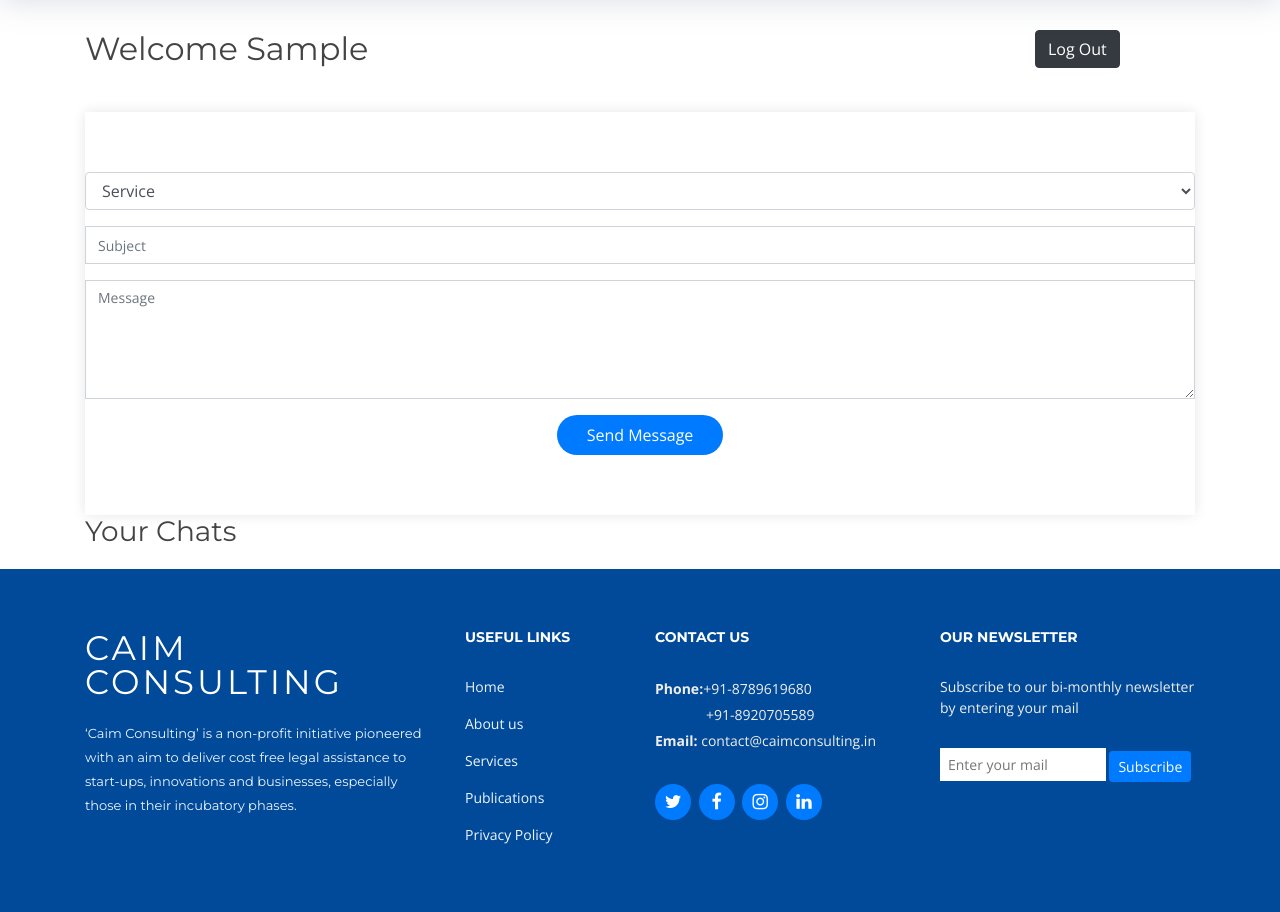
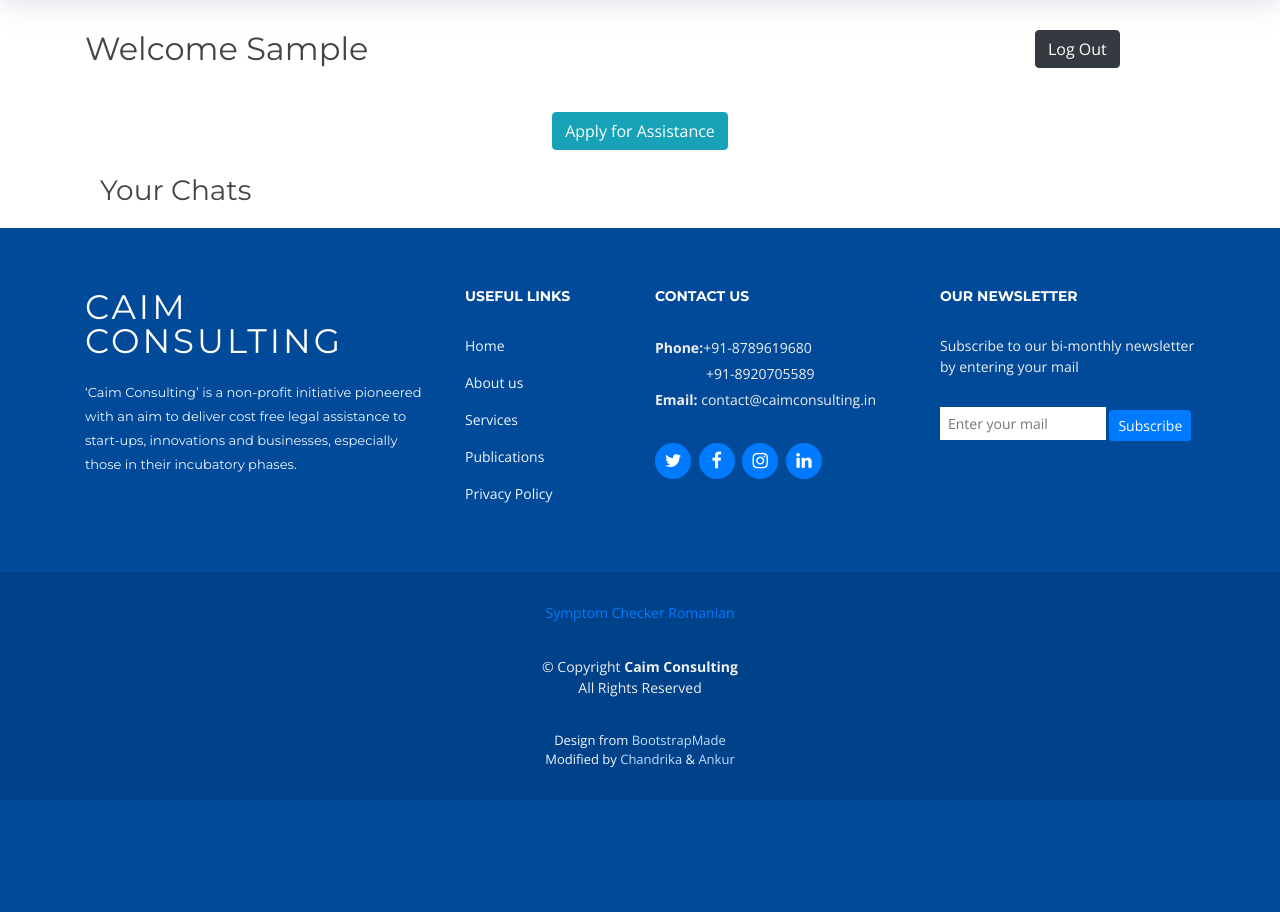
Before and after one commit to SacredDever/caimconsulting-website, a Django app: page /profile/ in a window 1280 px wide. Shown: the part 100-1012 px from the top of the page. After the commit the page ends 900 px from the top, so only its background shows below. Run offline with Django 3.2, Linux system fonts and the light colour scheme; the visitor is signed in with stand-in values (Sample User, id 1); data that the repository does not hold is empty; parts of the project's set-up code (start-up, migrations or seed data) failed here and were passed over; some libraries are stand-ins or nearby versions.

Commit message:
feat: add dynamic application chatbox on profile page
* profile page will toggle display of chat initiation box
when button is clicked

```diff
--- a/accounts/templates/profile.html
+++ b/accounts/templates/profile.html
@@ -16,6 +16,16 @@
           </form>
         </div>
       </div>
+      <div class="container text-center">
+        <button
+          type="button"
+          id="toggle-chatbox-btn"
+          class="btn btn-info"
+          onclick="toggleChatStartup()"
+        >
+          Apply for Assistance
+        </button>
+      </div>
       {% else %}
       <form id="login-page" action="{% url 'profile' %}">
         <button type="submit" form="login-page" title="Login">
@@ -27,7 +37,8 @@
   </div>
   <div class="container">
     {% if user.is_authenticated %}
-    <section id="contact">
+    <div class="container" style="display: none;" id="chatstart-box">
+      <div id="contact">
         <div class="form">
           <div id="sendmessage">Your message has been sent. Thank you!</div>
           <div id="errormessage"></div>
@@ -83,9 +94,11 @@
             </div>
           </form>
         </div>
-    </section>
+      </div>
+    </div>
+    <br />
+    <div class="container">
       <h3>Your Chats</h3>
-    <div class="container">
       <div class="card-columns">
         {% for query in queries %}
         <div class="card bg-light mb-3" style="max-width: 18rem;">
--- a/caimconsulting/settings.py
+++ b/caimconsulting/settings.py
@@ -145,8 +145,8 @@
     # os.path.join(BASE_DIR, "static"),
     "caimconsulting/static/",
     "mainsite/static/",
+    "accounts/static/",
     # "blog/static/",
-    # "accounts/static/",
 ]
 
 # Simplified static file serving.
--- a/caimconsulting/templates/base.html
+++ b/caimconsulting/templates/base.html
@@ -238,6 +238,8 @@
     <script src="{% static 'assets/lightbox/js/lightbox.min.js' %}"></script>
     <!-- Contact Form JavaScript File -->
     <script src="{% static 'js/contactform.js' %}"></script>
+    <!-- Profile Page JavaScript File -->
+    <script src="{% static 'js/logic.js' %}"></script>
     <!-- Message Box JavaScript File -->
     <script src="{% static 'js/messageBox.js' %}"></script>
 
```
Also changed, not shown: accounts/static/js/toggleChatbox.js (added, +11 -0 lines). Lines whose indentation alone changed are shown as unchanged.
